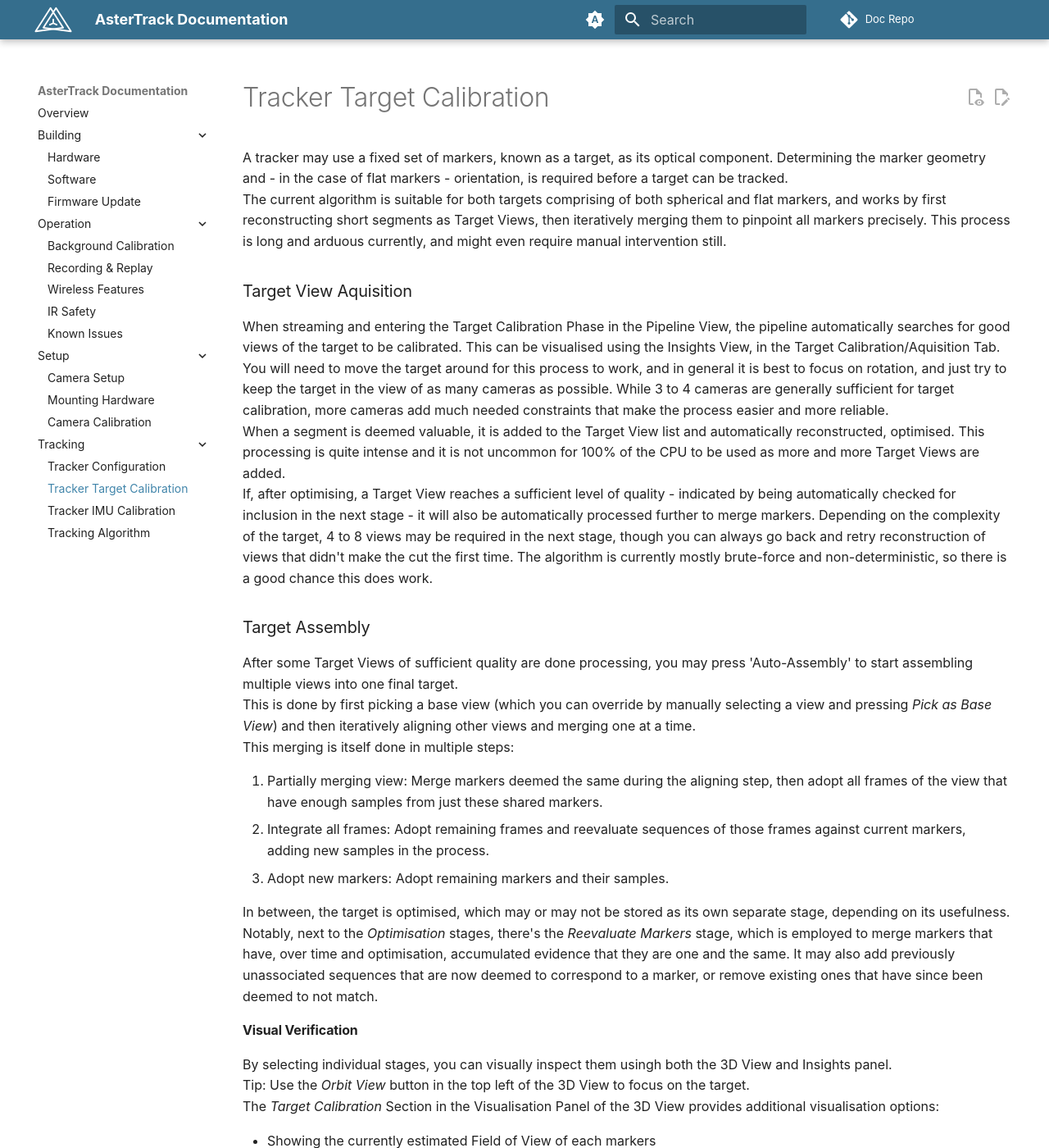
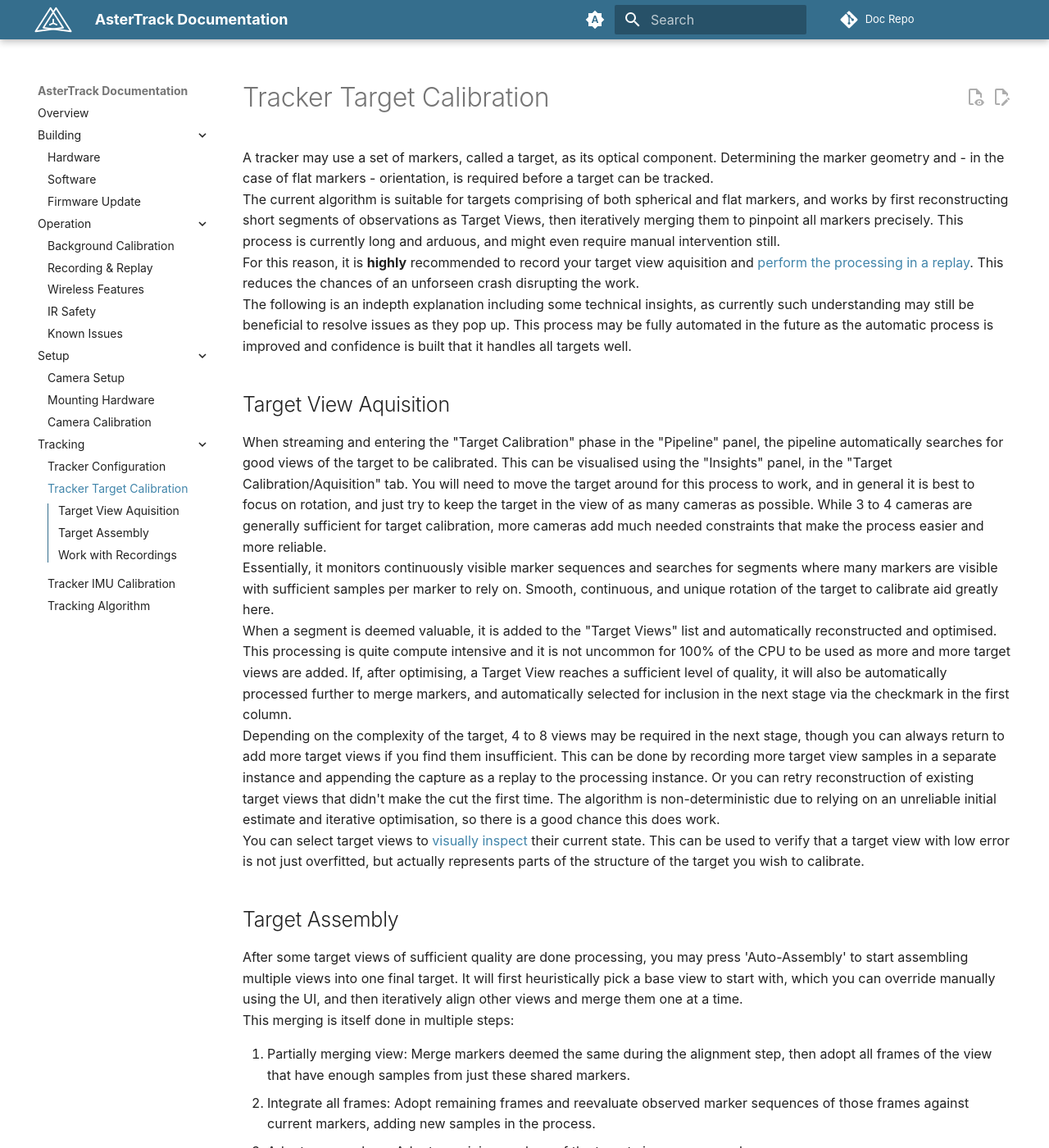
Before and after one commit to AsterTrack/AsterTrack_Documentation, an MkDocs documentation site: the page built from docs/tracking/calib_target.md, in a window 1280 px wide and 1400 px high. Shown: the whole window at 82% size. Built offline with MkDocs 1.6.1 and Material for MkDocs 9.7.7, drawn with Linux system fonts in a browser that asks for light colours; plug-ins that fetch from the network failed and are left out; comment, search, counter and statistics services are not loaded; some of the changed text lies outside the part shown.

Commit message:
Doc work complete 3

```diff
--- a/docs/tracking/calib_target.md
+++ b/docs/tracking/calib_target.md
@@ -1,66 +1,82 @@
 # Tracker Target Calibration
 
-A tracker may use a fixed set of markers, known as a target, as its optical component.
+A tracker may use a set of markers, called a target, as its optical component.
 Determining the marker geometry and - in the case of flat markers - orientation, is required before a target can be tracked. <br>
-The current algorithm is suitable for both targets comprising of both spherical and flat markers, and works by first reconstructing short segments as Target Views, then iteratively merging them to pinpoint all markers precisely.
-This process is long and arduous currently, and might even require manual intervention still.
+The current algorithm is suitable for targets comprising of both spherical and flat markers, and works by first reconstructing short segments of observations as Target Views, then iteratively merging them to pinpoint all markers precisely.
+This process is currently long and arduous, and might even require manual intervention still. <br>
+For this reason, it is **highly** recommended to record your target view aquisition and [perform the processing in a replay](#work-with-recordings).
+This reduces the chances of an unforseen crash disrupting the work. <br>
+The following is an indepth explanation including some technical insights, as currently such understanding may still be beneficial to resolve issues as they pop up.
+This process may be fully automated in the future as the automatic process is improved and confidence is built that it handles all targets well.
 
-### Target View Aquisition
-When streaming and entering the Target Calibration Phase in the Pipeline View, the pipeline automatically searches for good views of the target to be calibrated.
-This can be visualised using the Insights View, in the Target Calibration/Aquisition Tab.
+## Target View Aquisition
+When streaming and entering the "Target Calibration" phase in the "Pipeline" panel, the pipeline automatically searches for good views of the target to be calibrated.
+This can be visualised using the "Insights" panel, in the "Target Calibration/Aquisition" tab.
 You will need to move the target around for this process to work, and in general it is best to focus on rotation, and just try to keep the target in the view of as many cameras as possible.
 While 3 to 4 cameras are generally sufficient for target calibration, more cameras add much needed constraints that make the process easier and more reliable. <br>
-When a segment is deemed valuable, it is added to the Target View list and automatically reconstructed, optimised.
-This processing is quite intense and it is not uncommon for 100% of the CPU to be used as more and more Target Views are added. <br>
-If, after optimising, a Target View reaches a sufficient level of quality - indicated by being automatically checked for inclusion in the next stage - it will also be automatically processed further to merge markers.
-Depending on the complexity of the target, 4 to 8 views may be required in the next stage, though you can always go back and retry reconstruction of views that didn't make the cut the first time.
-The algorithm is currently mostly brute-force and non-deterministic, so there is a good chance this does work.
+Essentially, it monitors continuously visible marker sequences and searches for segments where many markers are visible with sufficient samples per marker to rely on.
+Smooth, continuous, and unique rotation of the target to calibrate aid greatly here. <br>
+When a segment is deemed valuable, it is added to the "Target Views" list and automatically reconstructed and optimised.
+This processing is quite compute intensive and it is not uncommon for 100% of the CPU to be used as more and more target views are added.
+If, after optimising, a Target View reaches a sufficient level of quality, it will also be automatically processed further to merge markers, and automatically selected for inclusion in the next stage via the checkmark in the first column.  <br>
+Depending on the complexity of the target, 4 to 8 views may be required in the next stage, though you can always return to add more target views if you find them insufficient.
+This can be done by recording more target view samples in a separate instance and appending the capture as a replay to the processing instance.
+Or you can retry reconstruction of existing target views that didn't make the cut the first time.
+The algorithm is non-deterministic due to relying on an unreliable initial estimate and iterative optimisation, so there is a good chance this does work. <br>
+You can select target views to [visually inspect](#visual-inspection) their current state.
+This can be used to verify that a target view with low error is not just overfitted, but actually represents parts of the structure of the target you wish to calibrate.
 
-### Target Assembly
-After some Target Views of sufficient quality are done processing, you may press 'Auto-Assembly' to start assembling multiple views into one final target. <br>
-This is done by first picking a base view (which you can override by manually selecting a view and pressing *Pick as Base View*) and then iteratively aligning other views and merging one at a time. <br>
+## Target Assembly
+After some target views of sufficient quality are done processing, you may press 'Auto-Assembly' to start assembling multiple views into one final target.
+It will first heuristically pick a base view to start with, which you can override manually using the UI, and then iteratively align other views and merge them one at a time. <br>
 This merging is itself done in multiple steps:
 
-1. Partially merging view: Merge markers deemed the same during the aligning step, then adopt all frames of the view that have enough samples from just these shared markers.
-2. Integrate all frames: Adopt remaining frames and reevaluate sequences of those frames against current markers, adding new samples in the process.
-3. Adopt new markers: Adopt remaining markers and their samples.
+1. Partially merging view: Merge markers deemed the same during the alignment step, then adopt all frames of the view that have enough samples from just these shared markers.
+2. Integrate all frames: Adopt remaining frames and reevaluate observed marker sequences of those frames against current markers, adding new samples in the process.
+3. Adopt new markers: Adopt remaining markers of the target view as new markers.
 
 In between, the target is optimised, which may or may not be stored as its own separate stage, depending on its usefulness. <br>
 Notably, next to the *Optimisation* stages, there's the *Reevaluate Markers* stage, which is employed to merge markers that have, over time and optimisation, accumulated evidence that they are one and the same.
-It may also add previously unassociated sequences that are now deemed to correspond to a marker, or remove existing ones that have since been deemed to not match.
+It may also add previously unused marker sequences that are now deemed to correspond to a marker, or remove existing ones that have since been deemed to not match. <br>
+Similar to target views, you can select assembly stages to [visually inspect](#visual-inspection) their current state.
 
-#### Visual Verification
-By selecting individual stages, you can visually inspect them usingh both the 3D View and Insights panel. <br>
-Tip: Use the *Orbit View* button in the top left of the 3D View to focus on the target. <br>
-The *Target Calibration* Section in the Visualisation Panel of the 3D View provides additional visualisation options:
+### Visual Inspection
+When you select either a target view and target assembly stage, you can visually inspect their current state in both the 3D view and the "Insights" panel. <br>
+The *Target Calibration* Section in the "Visualisation" panel of the 3D view provides additional visualisation options:
 
-- Showing the currently estimated Field of View of each markers
-- Showing the underlying observed samples of each marker
+- Showing the currently estimated Field of View of each marker
+- Showing the samples associated with each marker as observation rays
 - Focusing the view on selected markers
 
-In the Insights View, *Target Calibration, Target Markers* Tab you can see the samples of each marker, and by hitting space you can replay the frames used as data. <br>
-Both in the 3D view and the Insights view, you can focus and/or select markers, which will become relevant for editing. <br>
-For very close inspection, it is possible to enter manual editing mode just to see exactly which sequences make up each marker, and potentially correct errors.
+In the "Insights" panel, "Target Calibration/Target Markers" tab you can see the samples of each marker, and by hitting space you can replay the frames used as data. <br>
+Both in the 3D view and the "Insights" panel, you can focus and/or select markers, which is primarily relevant for editing. <br>
+For stages, you are able to unlock more visualisation options by entering manual editing mode, e.g. to see exactly which sequences make up each markers observations, and potentially correct errors.
 
-#### Manual intervention
-You may, at any point, stop the automatic assembly, and intervene manually with provided editing tools.
-It may then be restarted from where it left off. <br>
-You may also use the two buttons on the right of the stage to discard progress beyond one stage - e.g. when some incorrect step has been performed, like valid markers being removed or two valid markers being merged. <br>
-The editing tools include manually adding individual stages like *Reevaluate Markers* and *Optimisation*, but also ones not used automatically (and not recommended due to being destructive) like *Expand Frames* and *Subsample Data*. <br>
-But the most powerful one is *Manually Edit Target*, which allows you to select markers (in both 3D view and Insights view) and edit them directly:
+### Manual Intervention
+You may at any point stop the automatic assembly and intervene manually using the provided editing tools.
+You may then restart automatic assembly, and it will continue from where it left off. <br>
+You may also use the two buttons to the right of a stage to discard progress beyond that stage - e.g. when some incorrect step has been performed, like valid markers being removed or two valid markers being merged. <br>
+Further, you may manually insert stages like *Reevaluate Markers* and *Optimisation*, but also ones not used automatically due to being destructive, like *Expand Frames* and *Subsample Data*. <br>
+The most powerful editing tool to fix mistakes is *Manually Edit Target*, which allows you to select markers (in both the 3D view and "Insights" panel) and edit them directly.
+The individual marker observations that make up the selected markers are listed in the UI, and you can:
 
 - Delete marker observations, as previously aquired by the Sequence2D subsystem
 - Move marker observations between two selected markers
 - Merge two selected markers and their marker observations
 - Split one selected marker into two, allowing you to move one or more marker observations into it
 
-By selecting marker observations, you can visually inspect them in the 3D View and check visually whether they plausibly belong to another marker. <br>
-If you check *Show Marker Observations* in the visualisation panel (see above), hovering over a sequence also highlights it in the 3D view.
+With a marker selected, you can additionally select individual marker observations and visually check in the 3D view whether they plausibly belong to another marker. <br>
+You may use the option *Show Marker Observations* in the "Visualisation" panel of the 3D view (see [visual inspection](#visual-inspection)), adding the additional ability to quickly check a marker observation in the 3D view by merely hovering over it in the UI.
+This visualisation also makes marker observations that are misattributed to a different marker very obvious to the human eye.
 
-### Recommended: Use Recording & Replay
-I highly recommend you to record the Target View Aquisition by pressing *Start Section* in the Control View, and *Stop Section* after you're done, then saving the section in the table below - see details on [recording & replay](../operation/recording.md).
-Then, you can load the capture as a replay and continue with Target Calibration as instructed, ensuring that no Device Mode specific bug crashes and interrupts the processing (which may take hours). <br>
+## Work with Recordings
+it is **highly** recommended that you record the target view aquisition by using the [recording & replay tools](../operation/recording.md).
+Then, you can load the capture as a replay and continue with Target Calibration as instructed, ensuring maximum stability and flexibility, and ensuring that foundational parts of the processing, the Sequence2D subsystem, is deterministic. <br>
 You can also at any point save the processing of Target Views and Target Assembly: <br>
-**Target Views** are stored in one shared file (*target_calib_views.json*) alongside the underlying observation sequences (*target_calib_observations.json*) and are only designed for one concurrent Target Calibration. <br>
-**Target Assembly Stages** are stored as new files labelled in increasing order (*assembly_stage_XX.json*) alongside the same shared underlying observation sequences (*target_calib_observations.json*) <br>
-In order to restart target calibration, load the exact same replay, load the views (which may optimise for a short bit to re-establish outliers), load the latest assembly stage, and then press *Auto-Assembly*, which should continue where it left off.
+**Target Views** are stored in one shared file (*target_calib_views.json*) alongside the shared observation sequences (*target_calib_observations.json*) and are only designed for one concurrent Target Calibration. <br>
+**Target Assembly Stages** are stored as new files labelled in increasing order (*assembly_stage_XX.json*) alongside the same shared observation sequences (*target_calib_observations.json*) <br>
+**Observation Sequences** are the underlying collected data used by all calibration systems, and you need that file (*target_calib_observations.json*) to stay intact in order to be able to load the others.
+If you overwrite this file, you may be able to recreate it, but that relies on the Sequence2D subsystem to be deterministic.
+This means it might not work across different program versions, and it assumes you started Target View Aquisition in the exact same frame.
+That is why it is **highly** recommended you do the initial processing in replay mode as well, and enter Target Calibration before starting the replay, ensuring Sequence2D is active from the very first frame recorded. <br>
+**Restarting Target Calibration** is then simply a matter of loading the exact same replay (including any appended captures you may have recorded), load the Target Views (which may optimise for a short bit to re-establish outliers), load the latest saved assembly stage, and then press *Auto-Assembly*, which should continue where it left off.
```
Also changed, not shown: docs/building/updating.md (+6 -3 lines), docs/tracking/tracking_alg.md (+26 -20 lines).
